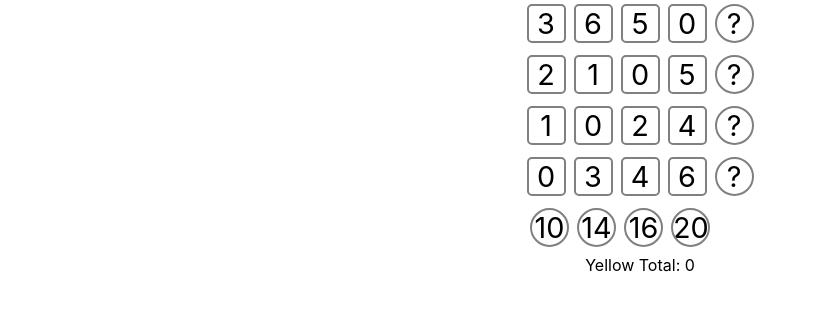
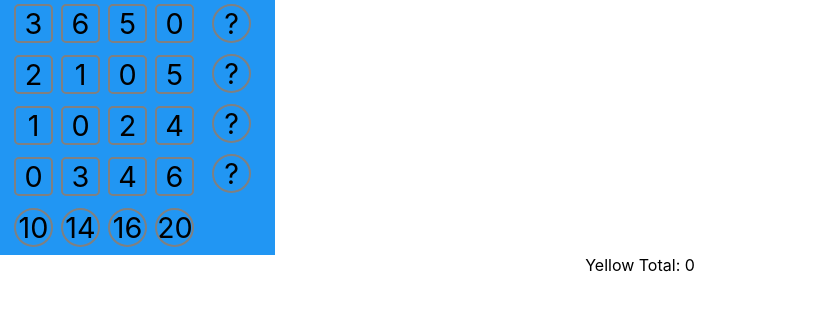
Before and after one commit to zrodis/prettycleverscore-ui, a React (Create React App) app: page / in a window 1280 px wide. Shown: the top 310 px of the page, without its empty margins (0-817 px from the left). Built offline with nearby package versions, Linux system fonts and the light colour scheme.

Commit message:
trying out css grid

```diff
--- a/src/App.css
+++ b/src/App.css
@@ -2,5 +2,29 @@
     text-align: center;
 }
 
+.scorebox {
+    grid-area: scorebox;
+}
+.scoreright {
+    grid-area: scoreright;
+}
+.scorebottom {
+    grid-area: scorebottom;
+}
+.corner {
+    grid-area: corner;
+}
+
+.score-container {
+    display: grid;
+    grid-template-areas:
+        'scorebox scoreright'
+        'scorebottom corner';
+    grid-gap: 0px;
+    background-color: #2196f3;
+    padding: 0px;
+    width: 275px;
+}
+
 @media (prefers-reduced-motion: no-preference) {
 }
--- a/src/components/Box.tsx
+++ b/src/components/Box.tsx
@@ -5,13 +5,14 @@ export interface BoxProps {
     checked: boolean
     display?: React.ReactNode
     style?: any
+    vertical?: boolean
 }
 export const BonusBox = (props: Omit<BoxProps, 'onClick'>) => (
     <Box
         onClick={null}
-        style={{ cursor: 'default', borderRadius: '20px' }}
         display={'?'}
         {...props}
+        style={{ cursor: 'default', borderRadius: '20px', ...props.style }}
     />
 )
 
@@ -21,7 +22,7 @@ export const Box = (props: BoxProps) => {
             onClick={props.onClick}
             data-testid={'box'}
             style={{
-                display: 'inline-block',
+                display: props.vertical ? 'block' : 'inline-block',
                 width: '35px',
                 height: '35px',
                 margin: '4px',
--- a/src/components/YellowScore.tsx
+++ b/src/components/YellowScore.tsx
@@ -56,8 +56,8 @@ export const YellowScore: React.SFC<YellowScoreProps> = ({ onClick }: YellowScor
     const rows = Object.entries(checkedState)
 
     return (
-        <div data-testid='YellowScore'>
-            <div data-testid='score-grid'>
+        <div data-testid='YellowScore' className='score-container'>
+            <div className='scorebox'>
                 {rows.map(([rowKey, row], rowIndex) => {
                     return (
                         <div key={rowKey}>
@@ -69,12 +69,37 @@ export const YellowScore: React.SFC<YellowScoreProps> = ({ onClick }: YellowScor
                                     display={scoreConfig[rowIndex][columnIndex]}
                                 />
                             ))}
-                            <BonusBox checked={bingoState.rows.includes(rowIndex)} display={'?'} />
                         </div>
                     )
                 })}
             </div>
-            <div style={{ marginRight: '40px' }}>
+            <div className='scoreright'>
+                <BonusBox
+                    checked={bingoState.rows.includes(0)}
+                    display={'?'}
+                    vertical
+                    style={{ marginBottom: '11px' }}
+                />
+                <BonusBox
+                    checked={bingoState.rows.includes(1)}
+                    display={'?'}
+                    vertical
+                    style={{ marginBottom: '11px' }}
+                />
+                <BonusBox
+                    checked={bingoState.rows.includes(2)}
+                    display={'?'}
+                    vertical
+                    style={{ marginBottom: '11px' }}
+                />
+                <BonusBox
+                    checked={bingoState.rows.includes(3)}
+                    display={'?'}
+                    vertical
+                    style={{ marginBottom: '11px' }}
+                />
+            </div>
+            <div className='scorebottom'>
                 <BonusBox checked={bingoState.columns.includes(0)} display={'10'} />
                 <BonusBox checked={bingoState.columns.includes(1)} display={'14'} />
                 <BonusBox checked={bingoState.columns.includes(2)} display={'16'} />
```
